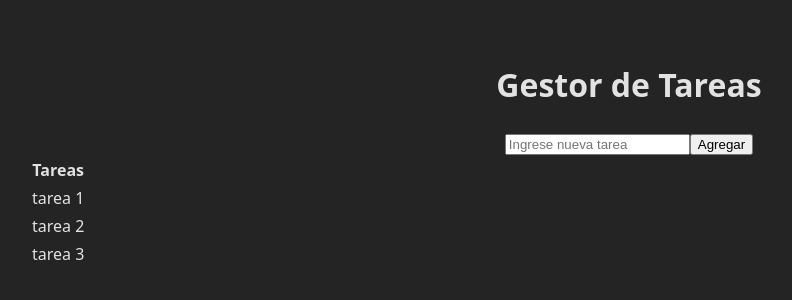
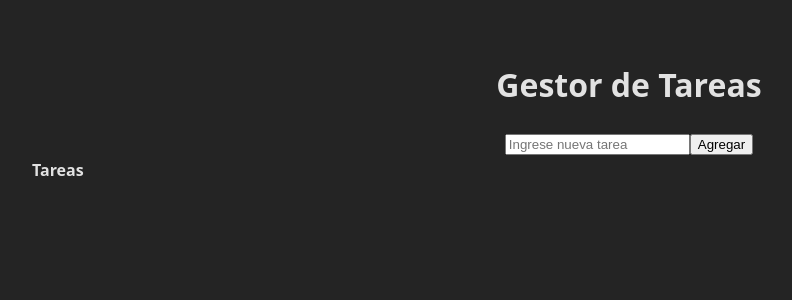
Before and after one commit to luchitocaro/Gestor_Tareas, a React (Vite) app: page / in a window 1280 px wide. Shown: the top 300 px of the page, without its empty margins (11-803 px from the left). Built offline with nearby package versions, Linux system fonts and the light colour scheme.

Commit message:
commit_4

```diff
--- a/src/App.jsx
+++ b/src/App.jsx
@@ -3,14 +3,24 @@ import { TaskCreator } from "./components/taskCreator.jsx";
 import "./App.css";
 
 function App() {
-  const [tasksItems, setTasksItems] = useState([
-    { name: "tarea 1", done: false },
-    { name: "tarea 2", done: false },
-    { name: "tarea 3", done: false },
-  ]);
+  const [tasksItems, setTasksItems] = useState([]);
 
   function createNewTask(taskName) {
-    alert(taskName);
+    const taskExists = tasksItems.some(
+      (task) => task.name.toLowerCase() === taskName.toLowerCase()
+    );
+
+    if (taskExists) {
+      alert("Esta tarea ya existe.");
+      return;
+    }
+    setTasksItems([
+      ...tasksItems,
+      {
+        name: taskName,
+        done: false,
+      },
+    ]);
   }
 
   return (
--- a/src/components/taskCreator.jsx
+++ b/src/components/taskCreator.jsx
@@ -1,11 +1,11 @@
 import { useState } from "react";
 
-export const TaskCreator = (props) => {
+export const TaskCreator = ({ createNewTask }) => {
   const [newTaskName, setNewTaskName] = useState("");
 
   const handleSubmit = (e) => {
     e.preventDefault();
-    props.createNewTask(newTaskName);
+    createNewTask(newTaskName);
     localStorage.setItem("tasks", newTaskName);
     setNewTaskName("");
   };
```
